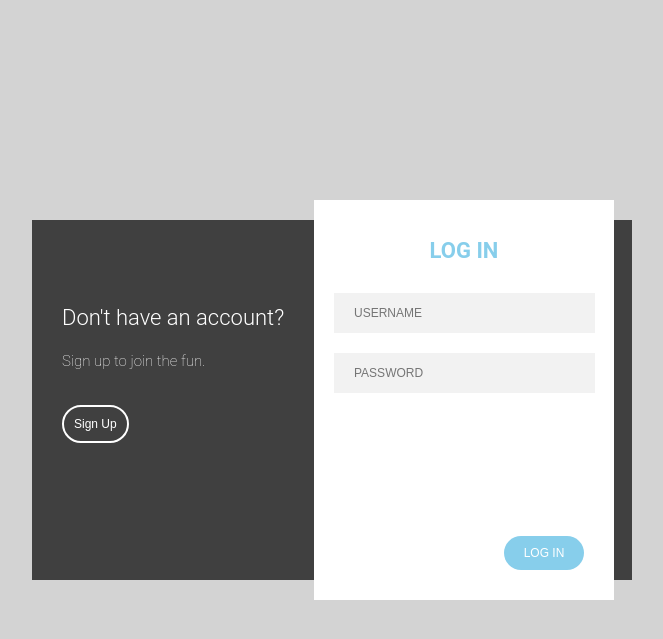
After one commit to vali-snow/49Wews, a PHP site: page /phpClient/login.php in a window 1280 px wide. The commit adds this page. Shown: the top 639 px of the page, without its empty margins (308-971 px from the left). Run offline with PHP 8.4, Linux system fonts and the light colour scheme; some libraries are stand-ins or nearby versions.

Commit message:
add php login + change structure of project
add php login + change structure of project
new login page, mysql compliant
registry option

```diff
--- /dev/null
+++ b/css/login.css
@@ -0,0 +1,140 @@
+body{
+    background-color: lightgray;
+    font-family: 'Roboto', sans-serif;
+}
+
+.container{
+    width: 600px;
+    height: 400px;
+    position: absolute;
+    top:50%;
+    left:50%;
+    transform: translate(-50%, -50%);
+    display: inline-flex;
+}
+.backbox{
+    background-color: #404040;
+    width: 100%;
+    height: 90%;
+    position: absolute;
+    transform: translate(0,-50%);
+    top:50%;
+    display: inline-flex;
+}
+
+.frontbox{
+    background-color: white;
+    border-radius: 0px;
+    height: 100%;
+    width: 50%;
+    position: absolute;
+    right:0;
+    margin-right: 3%;
+    transition: right .8s ease-in-out;
+}
+
+.moving{
+    right:44%;
+}
+
+.loginMsg, .signupMsg{
+    width: 50%;
+    height: 100%;
+    font-size: 15px;
+    box-sizing: border-box;
+}
+
+.loginMsg .title, .signupMsg .title{
+    font-weight: 300;
+    font-size: 22px;
+}
+
+.loginMsg p, .signupMsg p {
+    font-weight: 100;
+}
+
+.textcontent{
+    color:white;
+    margin-top: 85px;
+    margin-left: 10%;
+}
+
+.loginMsg button, .signupMsg button {
+    background-color: #404040;
+    border: 2px solid white;
+    border-radius: 100px;
+    color:white;
+    font-size: 12px;
+    box-sizing: content-box;
+    font-weight: 300;
+    padding:10px;
+    margin-top: 20px;
+}
+
+.login, .signup{
+    padding: 20px;
+    text-align: center;
+}
+
+.login h2, .signup h2 {
+    color: skyblue;
+    font-size:22px;
+}
+
+.inputbox{
+    margin-top:30px;
+}
+.login input, .signup input {
+    display: block;
+    width: 85%;
+    height: 40px;
+    background-color: #f2f2f2;
+    border: none;
+    margin-bottom:20px;
+    padding: 0px 20px;
+    font-size: 12px;
+}
+
+.login button, .signup button{
+    background-color: skyblue;
+    border: none;
+    color:white;
+    font-size: 12px;
+    font-weight: 300;
+    box-sizing: content-box;
+    padding:10px;
+    border-radius: 100px;
+    width: 60px;
+    position: absolute;
+    right:30px;
+    bottom: 30px;
+    cursor: pointer;
+}
+
+.login p {
+    cursor: pointer;
+    color:#404040;
+    font-size:15px;
+}
+
+.loginMsg, .signupMsg {
+    transition: opacity .8s ease-in-out;
+}
+
+.visibility {
+    opacity: 0;
+}
+
+.hide {
+    display: none;
+}
+err {
+    display: none;
+    color: red;
+    font-size: 14px;
+}
+scs {
+    display: none;
+    color: green;
+    font-size: 14px;
+}
--- /dev/null
+++ b/js/login.js
@@ -0,0 +1,81 @@
+/*global $, document, alert, window, console*/
+$(document).ready(function () {
+    'use strict';
+    var $loginMsg = $('.loginMsg'),
+        $login = $('.login'),
+        $signupMsg = $('.signupMsg'),
+        $signup = $('.signup'),
+        $frontbox = $('.frontbox');
+    $('#switch1').on('click', function () {
+        $loginMsg.toggleClass("visibility");
+        $frontbox.addClass("moving");
+        $signupMsg.toggleClass("visibility");
+        $signup.toggleClass('hide');
+        $login.toggleClass('hide');
+    });
+    $('#switch2').on('click', function () {
+        $loginMsg.toggleClass("visibility");
+        $frontbox.removeClass("moving");
+        $signupMsg.toggleClass("visibility");
+        $signup.toggleClass('hide');
+        $login.toggleClass('hide');
+    });
+    $('.login button').on('click', function () {
+        var username = $('.login input[name=username]').val();
+        var password = $('.login input[name=password]').val();
+        if (username === "" || password === ""){
+            $('.login err').text('Email or password must not be empty!').show(0).delay(5000).hide(0);
+            $(':input').val('');
+        } else {
+            var dataString = 'username='+username+'&password='+password;
+            $.post('..\\phpServer\\login.php', dataString, function () {
+            })
+            .done(function (jsonObj) {
+                var response = JSON.parse(jsonObj);
+                if(response.success){
+                    window.location = '..\\phpClient\\index.php';
+                } else {
+                    $('.login err').text('Something went wrong! Check console.').show(0).delay(5000).hide(0);
+                    console.log(response.errorMessage);
+                }
+            })
+            .fail(function (response) {
+                $('.login err').text('Something went wrong! Check console.').show(0).delay(5000).hide(0);
+                console.log('Error while posting to login.php:\n' + response.status + ' - ' + response.statusText);
+            })
+            .always(function () {
+                $(':input').val('');
+            });
+        }
+
+    });
+    $('.signup button').on('click', function () {
+        var username = $('.signup input[name=username]').val();
+        var email = $('.signup input[name=email]').val();
+        var password = $('.signup input[name=password]').val();
+        if (username === "" || email ==="" || password === ""){
+            $('.signup err').text('Fields must not be empty!').show(0).delay(5000).hide(0);
+            $(':input').val('');
+        } else {
+            var dataString = 'username='+username+'&email='+email+'&password='+password;
+            $.post('..\\phpServer\\register.php', dataString, function () {
+            })
+            .done(function (jsonObj) {
+                var response = JSON.parse(jsonObj);
+                if(response.success){
+                    $('.signup scs').text('Succesfull registration!').show(0).delay(5000).hide(0);
+                } else {
+                    $('.signup err').text('Something went wrong! Check console.').show(0).delay(5000).hide(0);
+                    console.log(response.errorMessage);
+                }
+            })
+            .fail(function (response) {
+                $('.signup err').text('Something went wrong! Check console.').show(0).delay(5000).hide(0);
+                console.log('Error while posting to signup.php:\n' + response.status + ' - ' + response.statusText);
+            })
+            .always(function () {
+                $(':input').val('');
+            });
+        }
+    });
+});
--- a/FrontEnd/html/index.html
+++ b/phpClient/index.php
@@ -29,6 +29,5 @@
         </section>
     </middle>
     <footer></footer>
-    <modalLogin></modalLogin>
 </body>
 </html>
--- /dev/null
+++ b/phpClient/login.php
@@ -0,0 +1,53 @@
+<!DOCTYPE html>
+<html>
+<head>
+    <meta charset="UTF-8" />
+    <title>DV FeedReader Login|Register</title>
+    <link rel="stylesheet" href="../css/login.css">
+    <script src="https://ajax.googleapis.com/ajax/libs/jquery/3.3.1/jquery.min.js"></script>
+    <script src="https://cdn.jsdelivr.net/npm/js-cookie@2/src/js.cookie.min.js"></script>
+    <script language="JavaScript" type="text/javascript" src="../js/login.js"></script>
+</head>
+<body>
+    <div class="container">
+        <div class="backbox">
+            <div class="loginMsg">
+                <div class="textcontent">
+                    <p class="title">Don't have an account?</p>
+                    <p>Sign up to join the fun.</p>
+                    <button id="switch1">Sign Up</button>
+                </div>
+            </div>
+            <div class="signupMsg visibility">
+                <div class="textcontent">
+                    <p class="title">Have an account?</p>
+                    <p>Log in to see your feeds.</p>
+                    <button id="switch2">Log In</button>
+                </div>
+            </div>
+        </div>
+        <div class="frontbox">
+            <div class="login">
+                <h2>LOG IN</h2>
+                <div class="inputbox">
+                    <input type="text" name="username" placeholder="USERNAME">
+                    <input type="password" name="password" placeholder="PASSWORD">
+                    <err></err>
+                </div>
+                <button>LOG IN</button>
+            </div>
+            <div class="signup hide">
+                <h2>SIGN UP</h2>
+                <div class="inputbox">
+                    <input type="text" name="username" placeholder="USERNAME">
+                    <input type="text" name="email" placeholder="EMAIL">
+                    <input type="password" name="password" placeholder="PASSWORD">
+                    <err></err>
+                    <scs></scs>
+                </div>
+                <button>SIGN UP</button>
+            </div>
+        </div>
+    </div>
+</body>
+</html>
```
Also changed, not shown: FrontEnd/html/common/modalLogin.html (deleted, +0 -16 lines), css/common.css (renamed from FrontEnd/css/common.css, +3 -9 lines), html/aside.html (renamed from FrontEnd/html/common/aside.html, +5 -5 lines), html/nav.html (renamed from FrontEnd/html/common/nav.html, +2 -5 lines), js/common.js (renamed from FrontEnd/js/common.js, +28 -20 lines), phpServer/checkSessionId.php (added, +49 -0 lines), phpServer/login.php (added, +79 -0 lines), phpServer/register.php (added, +53 -0 lines), sql/create tables.sql (added, +35 -0 lines), css/sections.css (renamed from FrontEnd/css/sections.css), html/footer.html (renamed from FrontEnd/html/common/footer.html), img/img.jpg (renamed from FrontEnd/img/img.jpg), phpClient/contact.php (renamed from FrontEnd/html/contact.html), phpClient/discover.php (renamed from FrontEnd/html/discover.html), 2 more files.
